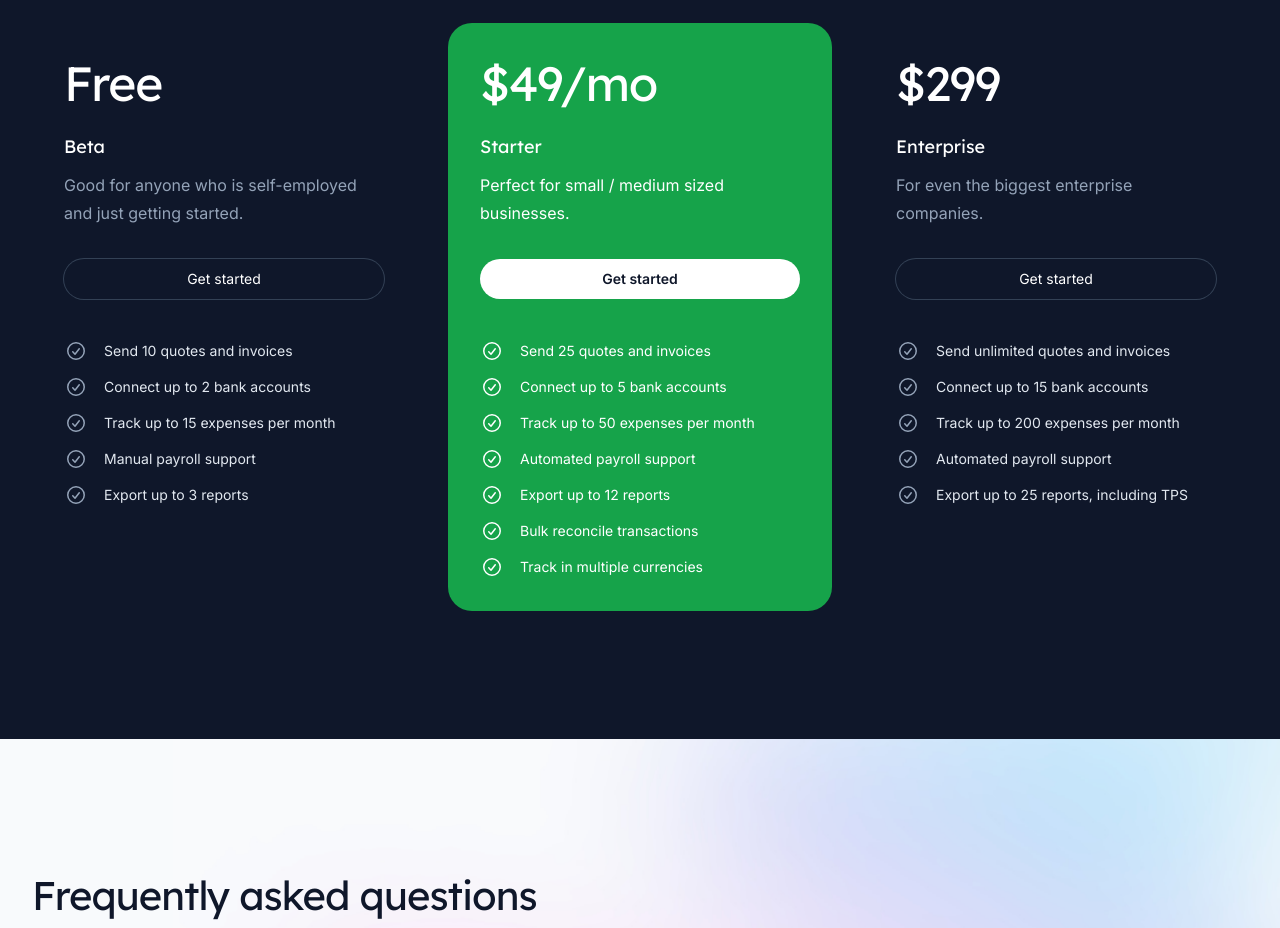
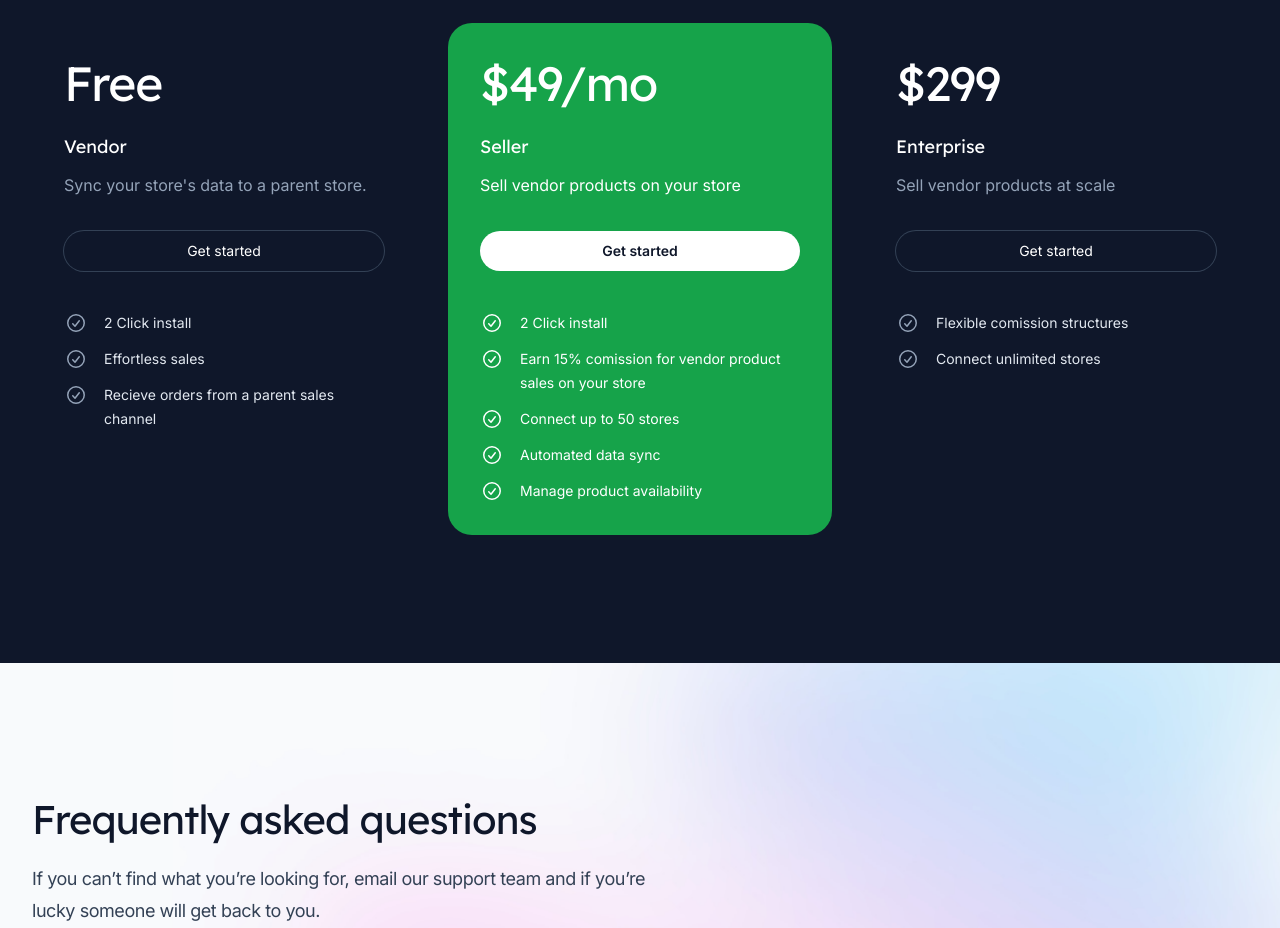
Before and after one commit to paulchrisluke/VendorSync-Marketplace, a Next.js app: page / in a window 1280 px wide. Shown: the part 5440-6368 px from the top of the page. Built offline with nearby package versions, Linux system fonts and the light colour scheme.

Commit message:
pricing wording changes

```diff
--- a/src/components/Pricing.jsx
+++ b/src/components/Pricing.jsx
@@ -116,45 +116,45 @@ export function Pricing() {
         </div>
         <div className="-mx-4 mt-16 grid max-w-2xl grid-cols-1 gap-y-10 sm:mx-auto lg:-mx-8 lg:max-w-none lg:grid-cols-3 xl:mx-0 xl:gap-x-8">
           <Plan
-            name="Beta"
+            name="Vendor"
             price="Free"
-            description="Good for anyone who is self-employed and just getting started."
+            description="Sync your store's data to a parent store."
             href="/register"
             features={[
-              'Send 10 quotes and invoices',
-              'Connect up to 2 bank accounts',
-              'Track up to 15 expenses per month',
-              'Manual payroll support',
-              'Export up to 3 reports',
+              '2 Click install',
+              'Effortless sales',
+              'Recieve orders from a parent sales channel',
+              // 'Manual payroll support',
+              // 'Export up to 3 reports',
             ]}
           />
           <Plan
             featured
-            name="Starter"
+            name="Seller"
             price="$49/mo"
-            description="Perfect for small / medium sized businesses."
+            description="Sell vendor products on your store"
             href="/register"
             features={[
-              'Send 25 quotes and invoices',
-              'Connect up to 5 bank accounts',
-              'Track up to 50 expenses per month',
-              'Automated payroll support',
-              'Export up to 12 reports',
-              'Bulk reconcile transactions',
-              'Track in multiple currencies',
+              '2 Click install',
+              'Earn 15% comission for vendor product sales on your store',
+              'Connect up to 50 stores',
+              'Automated data sync',
+              'Manage product availability',
+              // 'Bulk reconcile transactions',
+              // 'Track in multiple currencies',
             ]}
           />
           <Plan
             name="Enterprise"
             price="$299"
-            description="For even the biggest enterprise companies."
+            description="Sell vendor products at scale"
             href="/register"
             features={[
-              'Send unlimited quotes and invoices',
-              'Connect up to 15 bank accounts',
-              'Track up to 200 expenses per month',
-              'Automated payroll support',
-              'Export up to 25 reports, including TPS',
+              'Flexible comission structures',
+              'Connect unlimited stores',
+              // 'Track up to 200 expenses per month',
+              // 'Automated payroll support',
+              // 'Export up to 25 reports, including TPS',
             ]}
           />
         </div>
```
